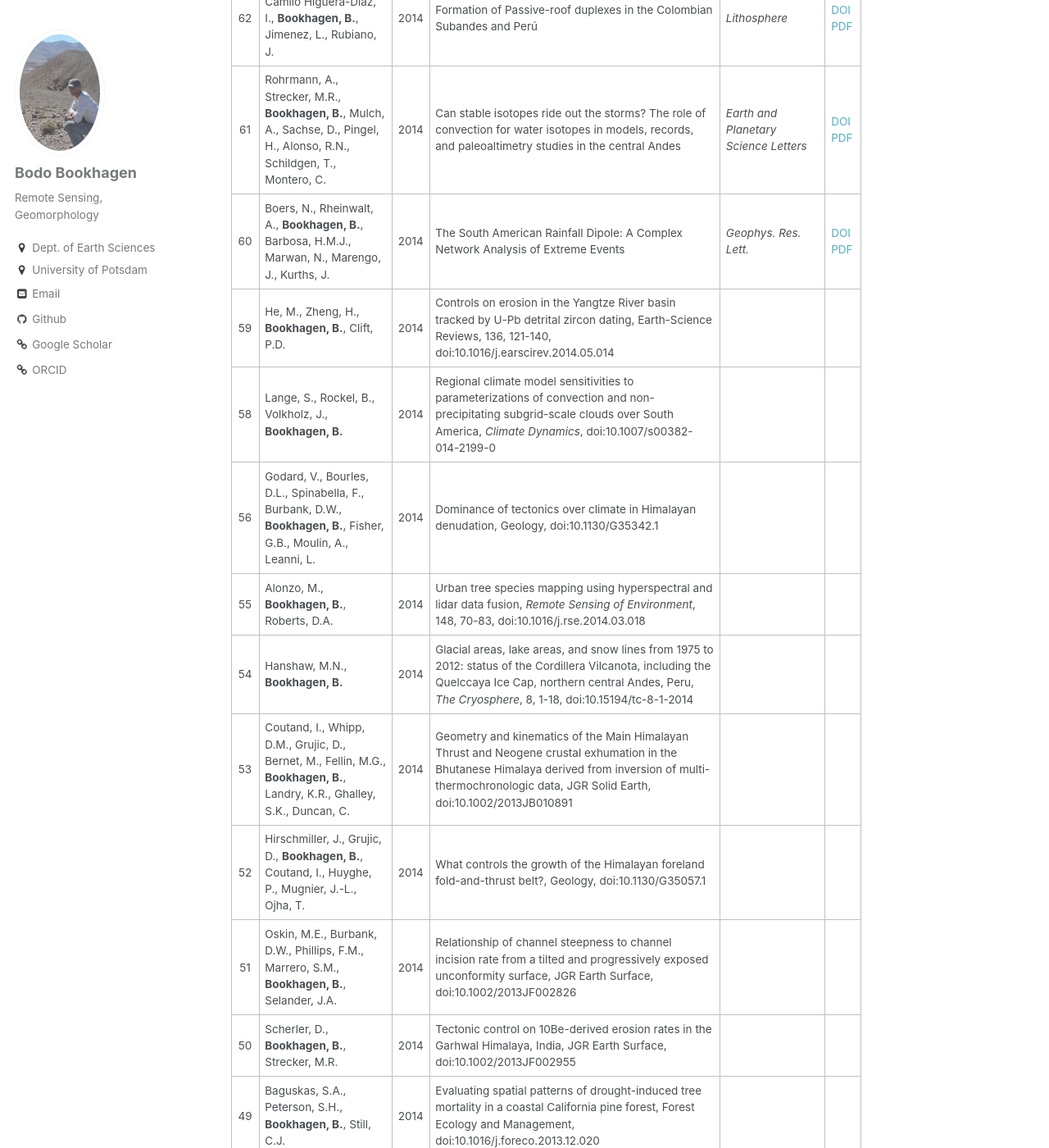
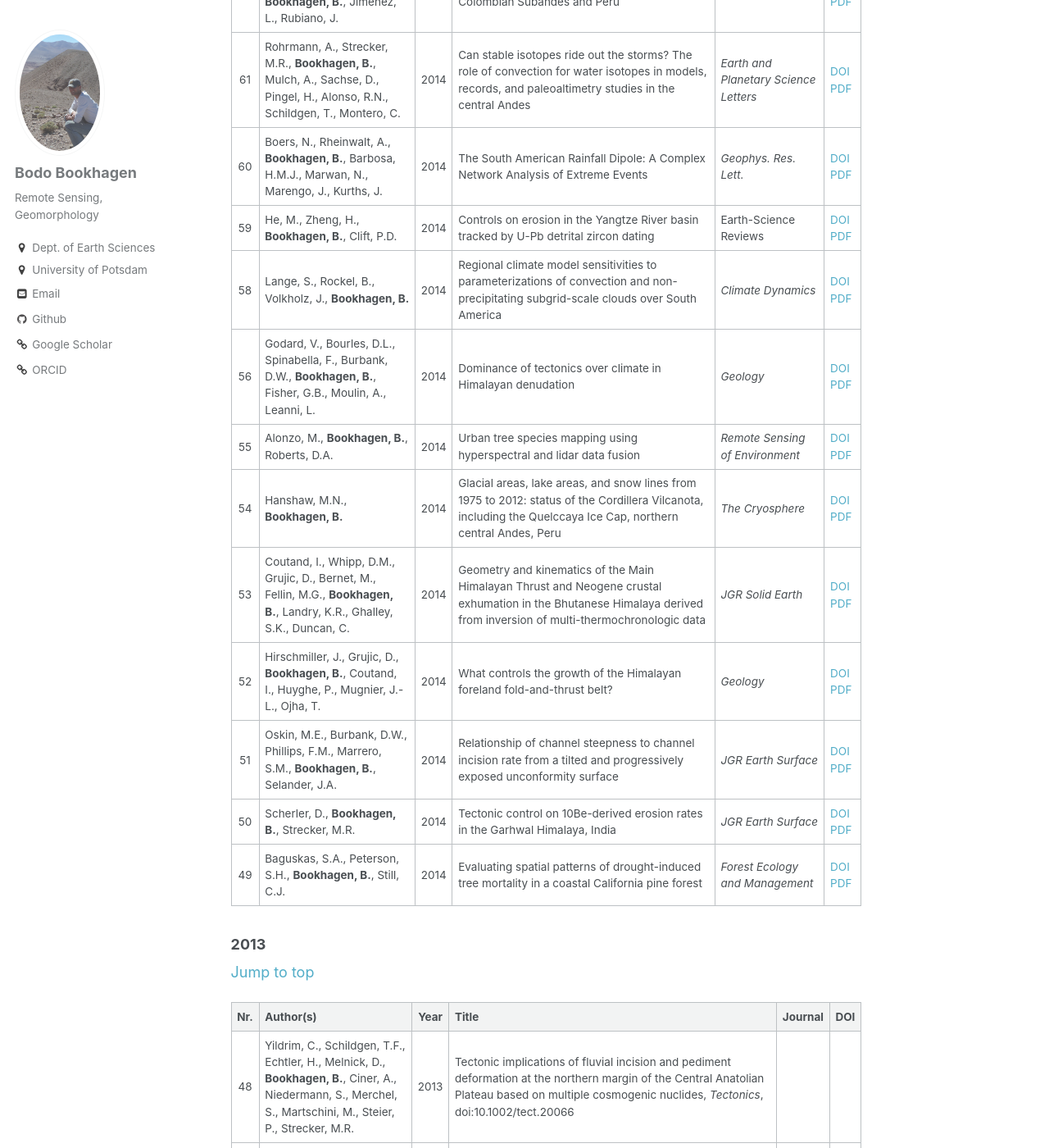
Before and after one commit to BodoBookhagen/BodoBookhagen.github.io, a Jekyll site: the page built from _pages/publications.md, in a window 1280 px wide and 1400 px high, scrolled down 7266 px. Shown: the whole window at 82% size. Built offline with Jekyll 4.4.1, drawn with Linux system fonts in a browser that asks for light colours.

Commit message:
Dec-25 2018

```diff
--- a/_pages/publications.md
+++ b/_pages/publications.md
@@ -118,16 +118,16 @@ Jump to year: [2019](#2019) [2018](#2018) [2017](#2017) [2016](#2016) [2015](#20
 |62 | Mora, A., Ketcham, A., Camilo Higuera-Diaz, I., **Bookhagen, B.**, Jimenez, L., Rubiano, J. |2014| Formation of Passive-roof duplexes in the Colombian Subandes and Perú | *Lithosphere* | [DOI](https://doi.org/10.1130/L340.1) [PDF](http://bodobookhagen.github.io/pdf/mora14_passive_roof_duplexes.pdf) |
 |61 | Rohrmann, A., Strecker, M.R., **Bookhagen, B.**, Mulch, A., Sachse, D., Pingel, H., Alonso, R.N., Schildgen, T., Montero, C. |2014| Can stable isotopes ride out the storms? The role of convection for water isotopes in models, records, and paleoaltimetry studies in the central Andes | *Earth and Planetary Science Letters* | [DOI](https://doi.org/10.1016/j.epsl.2014.09.021) [PDF](http://bodobookhagen.github.io/pdf/Rohrmann14_stable_isotopes_central_andes.pdf)
 |60 | Boers, N., Rheinwalt, A., **Bookhagen, B.**, Barbosa, H.M.J., Marwan, N., Marengo, J., Kurths, J. |2014| The South American Rainfall Dipole: A Complex Network Analysis of Extreme Events | *Geophys. Res. Lett.* | [DOI](https://doi.org/10.1002/2014GL061829) [PDF](http://bodobookhagen.github.io/pdf/boers14_complex_network_SAM.pdf)
-|59 | He, M., Zheng, H., **Bookhagen, B.**, Clift, P.D. |2014| Controls on erosion in the Yangtze River basin tracked by U-Pb detrital zircon dating, Earth-Science Reviews, 136, 121-140, doi:10.1016/j.earscirev.2014.05.014
-|58 | Lange, S., Rockel, B., Volkholz, J., **Bookhagen, B.** |2014| Regional climate model sensitivities to parameterizations of convection and non-precipitating subgrid-scale clouds over South America, *Climate Dynamics*, doi:10.1007/s00382-014-2199-0
-|56 | Godard, V., Bourles, D.L., Spinabella, F., Burbank, D.W., **Bookhagen, B.**, Fisher, G.B., Moulin, A., Leanni, L. |2014| Dominance of tectonics over climate in Himalayan denudation, Geology, doi:10.1130/G35342.1
-|55 | Alonzo, M., **Bookhagen, B.**, Roberts, D.A. |2014| Urban tree species mapping using hyperspectral and lidar data fusion, *Remote Sensing of Environment*, 148, 70-83, doi:10.1016/j.rse.2014.03.018
-|54 | Hanshaw, M.N., **Bookhagen, B.** |2014| Glacial areas, lake areas, and snow lines from 1975 to 2012: status of the Cordillera Vilcanota, including the Quelccaya Ice Cap, northern central Andes, Peru, *The Cryosphere*, 8, 1-18, doi:10.15194/tc-8-1-2014
-|53 | Coutand, I., Whipp, D.M., Grujic, D., Bernet, M., Fellin, M.G., **Bookhagen, B.**, Landry, K.R., Ghalley, S.K., Duncan, C. |2014| Geometry and kinematics of the Main Himalayan Thrust and Neogene crustal exhumation in the Bhutanese Himalaya derived from inversion of multi-thermochronologic data, JGR Solid Earth, doi:10.1002/2013JB010891
-|52 | Hirschmiller, J., Grujic, D., **Bookhagen, B.**, Coutand, I., Huyghe, P., Mugnier, J.-L., Ojha, T. |2014| What controls the growth of the Himalayan foreland fold-and-thrust belt?, Geology, doi:10.1130/G35057.1
-|51 | Oskin, M.E., Burbank, D.W., Phillips, F.M., Marrero, S.M., **Bookhagen, B.**, Selander, J.A. |2014| Relationship of channel steepness to channel incision rate from a tilted and progressively exposed unconformity surface, JGR Earth Surface, doi:10.1002/2013JF002826
-|50 | Scherler, D., **Bookhagen, B.**, Strecker, M.R. |2014| Tectonic control on 10Be-derived erosion rates in the Garhwal Himalaya, India, JGR Earth Surface, doi:10.1002/2013JF002955
-|49 | Baguskas, S.A., Peterson, S.H., **Bookhagen, B.**, Still, C.J. |2014| Evaluating spatial patterns of drought-induced tree mortality in a coastal California pine forest, Forest Ecology and Management, doi:10.1016/j.foreco.2013.12.020
+|59 | He, M., Zheng, H., **Bookhagen, B.**, Clift, P.D. |2014| Controls on erosion in the Yangtze River basin tracked by U-Pb detrital zircon dating | Earth-Science Reviews | [DOI](https://doi.org/10.1016/j.earscirev.2014.05.014) [PDF](http://bodobookhagen.github.io/pdf/he14_yangtze_erosion.pdf)
+|58 | Lange, S., Rockel, B., Volkholz, J., **Bookhagen, B.** |2014| Regional climate model sensitivities to parameterizations of convection and non-precipitating subgrid-scale clouds over South America| *Climate Dynamics*| [DOI](https://doi.org/10.1007/s00382-014-2199-0) [PDF](http://bodobookhagen.github.io/pdf/lange14_RCM_SAM.pdf)
+|56 | Godard, V., Bourles, D.L., Spinabella, F., Burbank, D.W., **Bookhagen, B.**, Fisher, G.B., Moulin, A., Leanni, L. |2014| Dominance of tectonics over climate in Himalayan denudation | *Geology* | [DOI](https://doi.org/10.1130/G35342.1) [PDF](http://bodobookhagen.github.io/pdf/godard14_tectonic_dominance_himalaya.pdf)
+|55 | Alonzo, M., **Bookhagen, B.**, Roberts, D.A. |2014| Urban tree species mapping using hyperspectral and lidar data fusion | *Remote Sensing of Environment* | [DOI](https://doi.org/10.1016/j.rse.2014.03.018) [PDF](http://bodobookhagen.github.io/pdf/Alonzo14_santa_barbara_lidar.pdf)
+|54 | Hanshaw, M.N., **Bookhagen, B.** |2014| Glacial areas, lake areas, and snow lines from 1975 to 2012: status of the Cordillera Vilcanota, including the Quelccaya Ice Cap, northern central Andes, Peru | *The Cryosphere* | [DOI](https://doi.org/10.5194/tc-8-359-2014) [PDF](https://www.the-cryosphere.net/8/359/2014/tc-8-359-2014.pdf)
+|53 | Coutand, I., Whipp, D.M., Grujic, D., Bernet, M., Fellin, M.G., **Bookhagen, B.**, Landry, K.R., Ghalley, S.K., Duncan, C. |2014| Geometry and kinematics of the Main Himalayan Thrust and Neogene crustal exhumation in the Bhutanese Himalaya derived from inversion of multi-thermochronologic data | *JGR Solid Earth* | [DOI](https://doi.org/10.1002/2013JB010891) [PDF](http://bodobookhagen.github.io/pdf/Coutand14_Exhumation_Bhutan.pdf)
+|52 | Hirschmiller, J., Grujic, D., **Bookhagen, B.**, Coutand, I., Huyghe, P., Mugnier, J.-L., Ojha, T. |2014| What controls the growth of the Himalayan foreland fold-and-thrust belt? | *Geology* | [DOI](https://doi.org/10.1130/G35057.1) [PDF](http://bodobookhagen.github.io/pdf/Hirschmiller14_Himalaya_FTB.pdf) |
+|51 | Oskin, M.E., Burbank, D.W., Phillips, F.M., Marrero, S.M., **Bookhagen, B.**, Selander, J.A. |2014| Relationship of channel steepness to channel incision rate from a tilted and progressively exposed unconformity surface | *JGR Earth Surface* | [DOI](https://doi.org/10.1002/2013JF002826) [PDF](http://bodobookhagen.github.io/pdf/oskin14_channel_steepness.pdf) |
+|50 | Scherler, D., **Bookhagen, B.**, Strecker, M.R. |2014| Tectonic control on 10Be-derived erosion rates in the Garhwal Himalaya, India | *JGR Earth Surface* | [DOI](https://doi.org/10.1002/2013JF002955) [PDF](http://bodobookhagen.github.io/pdf/scherler14_tectonic_control_erosion_garhwal.pdf)
+|49 | Baguskas, S.A., Peterson, S.H., **Bookhagen, B.**, Still, C.J. |2014| Evaluating spatial patterns of drought-induced tree mortality in a coastal California pine forest | *Forest Ecology and Management* | [DOI](https://doi.org/10.1016/j.foreco.2013.12.020) [PDF](http://bodobookhagen.github.io/pdf/baguskas14_SCI_tree_mortality.pdf)
 
 ### 2013
 [Jump to top](#top)
```
Also changed, not shown: 7 other files.
